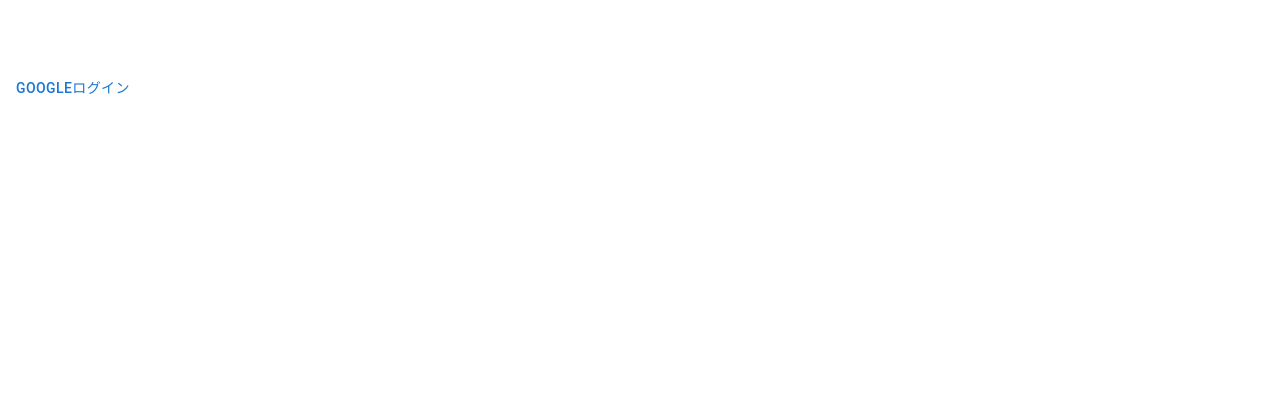
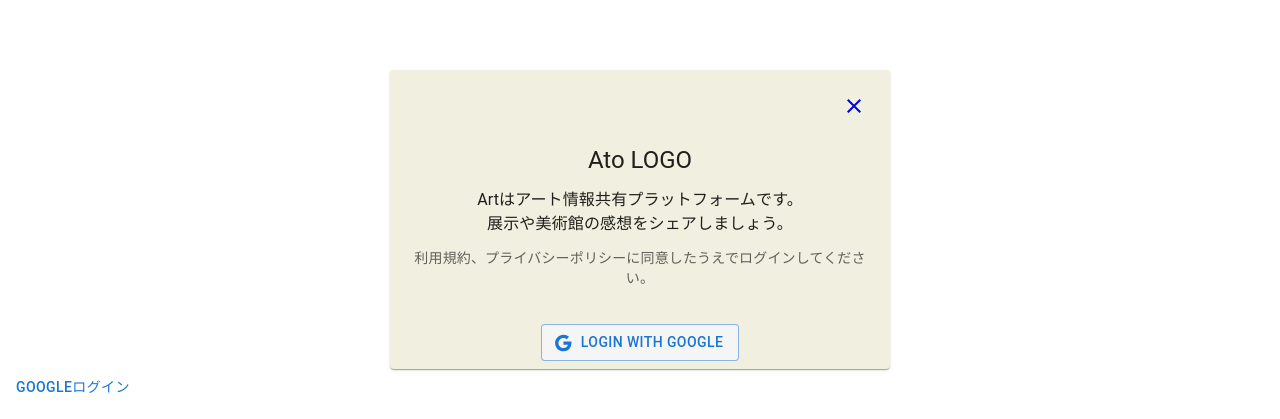
Before and after one commit to monstera3/ato, a React (Create React App) app: page /login in a window 1280 px wide. Shown: the part 199-618 px from the top of the page. Built offline with nearby package versions, Linux system fonts and the light colour scheme; no server answers.

Commit message:
style: Login.tsx css編集

```diff
--- a/src/components/page/Login.tsx
+++ b/src/components/page/Login.tsx
@@ -1,6 +1,9 @@
 import { useAuth } from '../../context/AuthContext';
 import { useNavigate } from 'react-router-dom';
-import { Button } from '@mui/material';
+import { Button, Card, CardActions, CardContent, Typography } from '@mui/material';
+import React from 'react';
+import ClearIcon from '@mui/icons-material/Clear';
+import GoogleIcon from '@mui/icons-material/Google';
 
 
 export const Login=()=> {
@@ -14,6 +17,31 @@
   }
   return(
     <div>
+      <Card sx={{ minWidth: 275 ,maxWidth:500,m:'auto',backgroundColor:'#F0EFE0'}}>
+        <Typography
+          sx={{ fontSize: 14 ,textAlign:'right',mr:3,mt:3}} color="text.secondary" gutterBottom>
+          <a href="http://localhost:3001/login"><ClearIcon /></a>️
+        </Typography>
+        <CardContent sx={{ textAlign:'center'}}>
+
+          <Typography variant="h5" component="div">
+            Ato LOGO
+          </Typography>
+
+          <Typography sx={{ my: 1.5}} variant="body1">
+            Artはアート情報共有プラットフォームです。
+            <br />
+            展示や美術館の感想をシェアしましょう。
+          </Typography>
+          <Typography sx={{ my: 1.5 }} variant="body2" color="text.secondary">
+            利用規約、プライバシーポリシーに同意したうえでログインしてください。
+          </Typography>
+        </CardContent>
+        <CardActions >
+          <Button sx={{ m:'auto',backgroundColor: '#f5f5f5'}}
+                  variant="outlined" startIcon={<GoogleIcon />}>Login with Google</Button>
+        </CardActions>
+      </Card>
       <Button onClick={handleGoogleLogin}>Googleログイン</Button>
     </div>
   );
```
